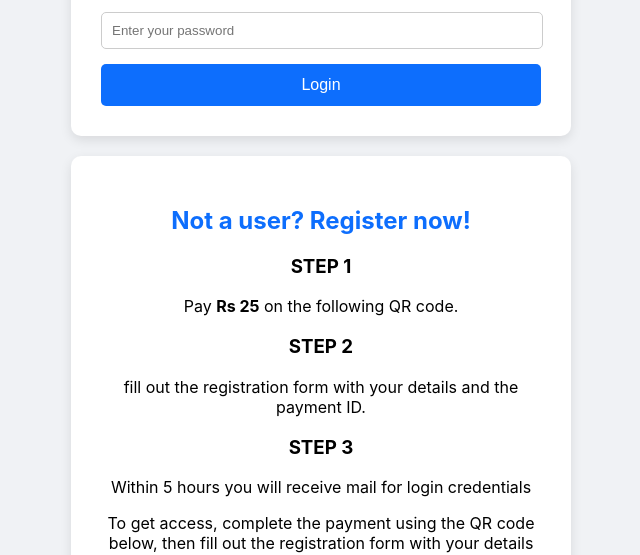
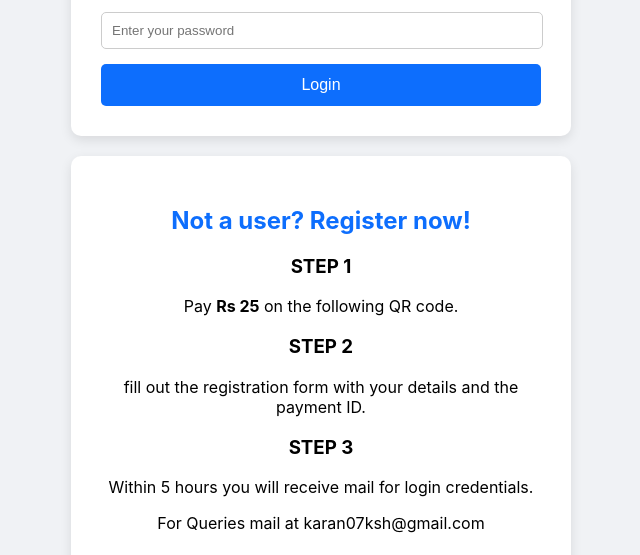
Before and after one commit to Karan8085/Kmap-project, a website: page login.html in a window 1280 px wide. Shown: the part 180-735 px from the top of the page, without its empty margins (319-959 px from the left). Drawn offline with Linux system fonts and the light colour scheme.

Commit message:
Update login.html

```diff
--- a/login.html
+++ b/login.html
@@ -33,9 +33,9 @@
             <h2>Not a user? Register now!</h2>
             <h3>STEP 1</h3><p>Pay <b>Rs 25</b> on the following QR code.</p>
             <h3>STEP 2</h3><p>fill out the registration form with your details and the payment ID.</p>
-            <h3>STEP 3</h3><p>Within 5 hours you will receive mail for login credentials</p>
+            <h3>STEP 3</h3><p>Within 5 hours you will receive mail for login credentials.</p>
 
-            <p>To get access, complete the payment using the QR code below, then fill out the registration form with your details and the payment ID.</p>
+            <p>For Queries mail at karan07ksh@gmail.com</p>
             <img src="/images/qr-code.png" alt="Google Pay QR Code for Payment" class="qr-code">
 
             <iframe src="https://docs.google.com/forms/d/e/1FAIpQLSc3yL38TzC6AKyz8qul2FG21sthZGLQopwGb4ehWN5ZQ_4QrA/viewform?embedded=true" width="640" height="1391" frameborder="0" marginheight="0" marginwidth="0">Loading…</iframe>
```
